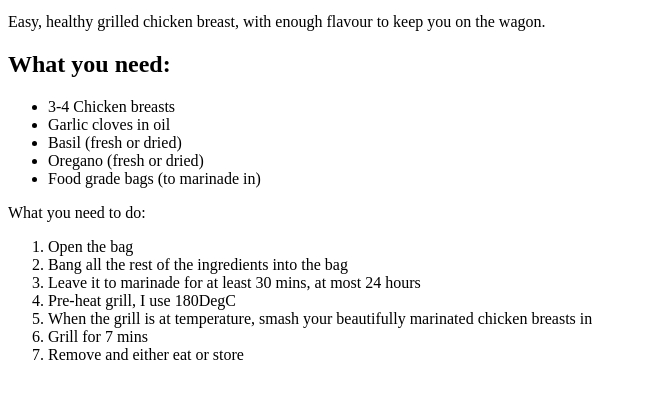
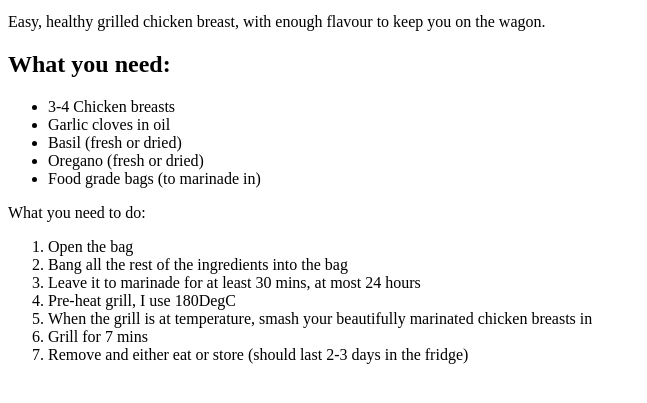
Before and after one commit to sheekthecris/odin-recipes, a plain HTML site: page recipes/Garlic-Grilled-Chicken.html in a window 1280 px wide. Shown: the part 101-504 px from the top of the page, without its empty margins (0-647 px from the left). Drawn offline with Linux system fonts and the light colour scheme.

Commit message:
finalise garlic chicken recipe

```diff
--- a/recipes/Garlic-Grilled-Chicken.html
+++ b/recipes/Garlic-Grilled-Chicken.html
@@ -30,7 +30,7 @@
         <li>Pre-heat grill, I use 180DegC </li>
         <li>When the grill is at temperature, smash your beautifully marinated chicken breasts in </li>
         <li>Grill for 7 mins</li>
-        <li>Remove and either eat or store</li>
+        <li>Remove and either eat or store (should last 2-3 days in the fridge)</li>
     </ol>
 </body>
 </html>
```
